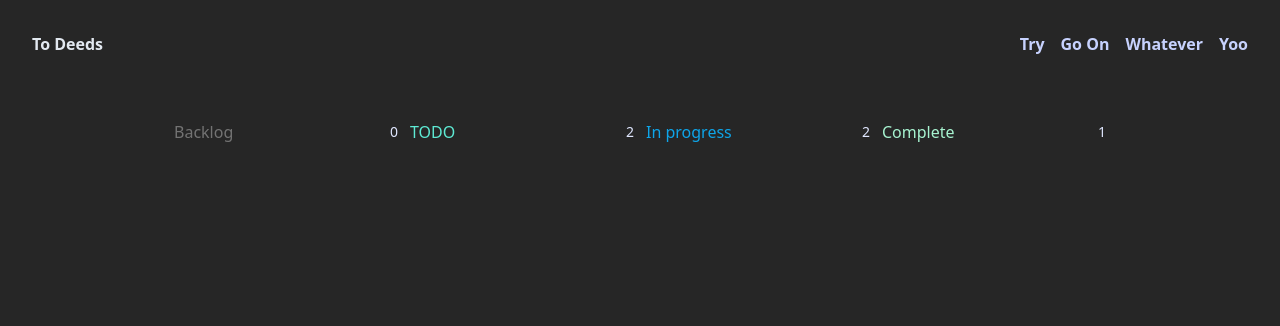
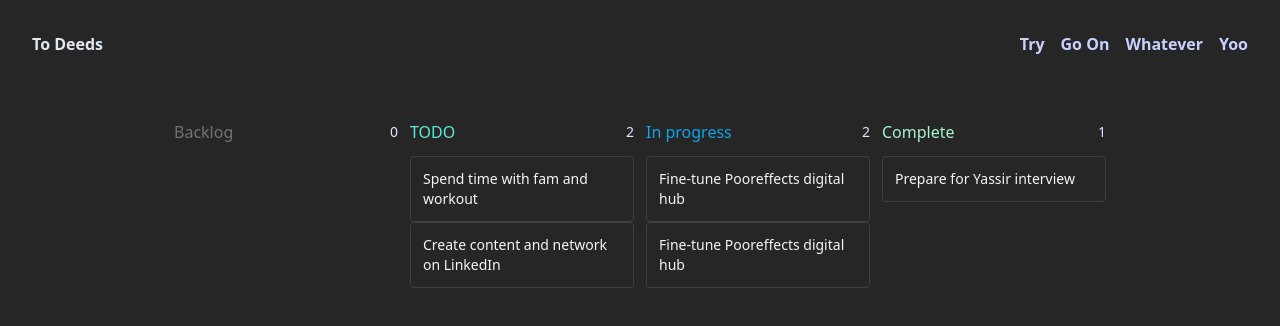
Before and after one commit to Pooreffects/to-deeds, a React (Vite) app: page / in a window 1280 px wide. Shown: the top 326 px of the page. Built offline with nearby package versions, Linux system fonts and the light colour scheme.

Commit message:
feat: create basic Card and render it in Columns

```diff
--- /dev/null
+++ b/src/components/Card.tsx
@@ -0,0 +1,15 @@
+interface CardProps {
+  title: string;
+  id: string;
+  column: string;
+}
+
+export default function Card({ title, id, column }: CardProps) {
+  return (
+    <>
+      <div className='cursor-grab rounded border border-neutral-700 bg-neutral-800 p-3 active:cursor-grabbing'>
+        <p className='text-sm text-neutral-100'>{title}</p>
+      </div>
+    </>
+  );
+}
--- /dev/null
+++ b/src/components/Column.tsx
@@ -0,0 +1,37 @@
+import { useState } from 'react';
+import { ColumnProps } from '../interfaces/board';
+import Card from './Card';
+
+export default function Column({
+  title,
+  headingColor,
+  column,
+  cards,
+  setCards,
+}: ColumnProps) {
+  const [active, setActive] = useState(false);
+
+  // Filter cards based on the column
+  const filteredCards = cards.filter((card) => card.column === column);
+
+  return (
+    <div className='w-56 shrink-0'>
+      <div className='mb-3 flex items-center justify-between'>
+        <h3 className={`font-medium ${headingColor}`}>{title}</h3>
+        <span className='rounded text-sm text-indigo-100'>
+          {filteredCards.length}
+        </span>
+      </div>
+      <div
+        className={`h-full w-full transition-colors ${
+          active ? 'bg-neutral-800/50' : 'bg-neutral-800/0'
+        }`}
+      >
+        {/* Map through filtered cards and render them here if needed */}
+        {filteredCards.map((card) => {
+          return <Card key={card.id} {...card} />;
+        })}
+      </div>
+    </div>
+  );
+}
--- a/src/components/KanbanBoard.tsx
+++ b/src/components/KanbanBoard.tsx
@@ -1,47 +1,7 @@
 import { useState } from 'react';
-
-// Define TypeScript interfaces for the card and column props
-interface Card {
-  title: string;
-  id: string;
-  column: 'backlog' | 'todo' | 'doing' | 'done';
-}
-
-interface ColumnProps {
-  title: string;
-  headingColor: string;
-  column: 'backlog' | 'todo' | 'doing' | 'done';
-  cards: Card[];
-  setCards: React.Dispatch<React.SetStateAction<Card[]>>;
-}
-
-const DEFAULT_CARDS: Card[] = [
-  {
-    title: 'Fine-tune Pooreffects digital hub',
-    id: '1',
-    column: 'doing',
-  },
-  {
-    title: 'Fine-tune Pooreffects digital hub',
-    id: '2',
-    column: 'doing',
-  },
-  {
-    title: 'Spend time with fam and workout',
-    id: '3',
-    column: 'todo',
-  },
-  {
-    title: 'Create content and network on LinkedIn',
-    id: '4',
-    column: 'todo',
-  },
-  {
-    title: 'Prepare for Yassir interview',
-    id: '5',
-    column: 'done',
-  },
-];
+import { DEFAULT_CARDS } from '../constants';
+import { Card } from '../interfaces/board';
+import Column from './Column';
 
 export default function KanbanBoard() {
   const [cards, setCards] = useState<Card[]>(DEFAULT_CARDS);
@@ -79,34 +39,3 @@ export default function KanbanBoard() {
     </div>
   );
 }
-
-const Column: React.FC<ColumnProps> = ({
-  title,
-  headingColor,
-  column,
-  cards,
-  setCards,
-}) => {
-  const [active, setActive] = useState(false);
-
-  // Filter cards based on the column
-  const filteredCards = cards.filter((card) => card.column === column);
-
-  return (
-    <div className='w-56 shrink-0'>
-      <div className='mb-3 flex items-center justify-between'>
-        <h3 className={`font-medium ${headingColor}`}>{title}</h3>
-        <span className='rounded text-sm text-indigo-100'>
-          {filteredCards.length}
-        </span>
-      </div>
-      <div
-        className={`h-full w-full transition-colors ${
-          active ? 'bg-neutral-800/50' : 'bg-neutral-800/0'
-        }`}
-      >
-        {/* Map through filtered cards and render them here if needed */}
-      </div>
-    </div>
-  );
-};
--- /dev/null
+++ b/src/constants.ts
@@ -0,0 +1,29 @@
+import { Card } from './interfaces/board';
+
+export const DEFAULT_CARDS: Card[] = [
+  {
+    title: 'Fine-tune Pooreffects digital hub',
+    id: '1',
+    column: 'doing',
+  },
+  {
+    title: 'Fine-tune Pooreffects digital hub',
+    id: '2',
+    column: 'doing',
+  },
+  {
+    title: 'Spend time with fam and workout',
+    id: '3',
+    column: 'todo',
+  },
+  {
+    title: 'Create content and network on LinkedIn',
+    id: '4',
+    column: 'todo',
+  },
+  {
+    title: 'Prepare for Yassir interview',
+    id: '5',
+    column: 'done',
+  },
+];
--- /dev/null
+++ b/src/interfaces/board.ts
@@ -0,0 +1,13 @@
+export interface Card {
+  title: string;
+  id: string;
+  column: 'backlog' | 'todo' | 'doing' | 'done';
+}
+
+export interface ColumnProps {
+  title: string;
+  headingColor: string;
+  column: 'backlog' | 'todo' | 'doing' | 'done';
+  cards: Card[];
+  setCards: React.Dispatch<React.SetStateAction<Card[]>>;
+}
```
